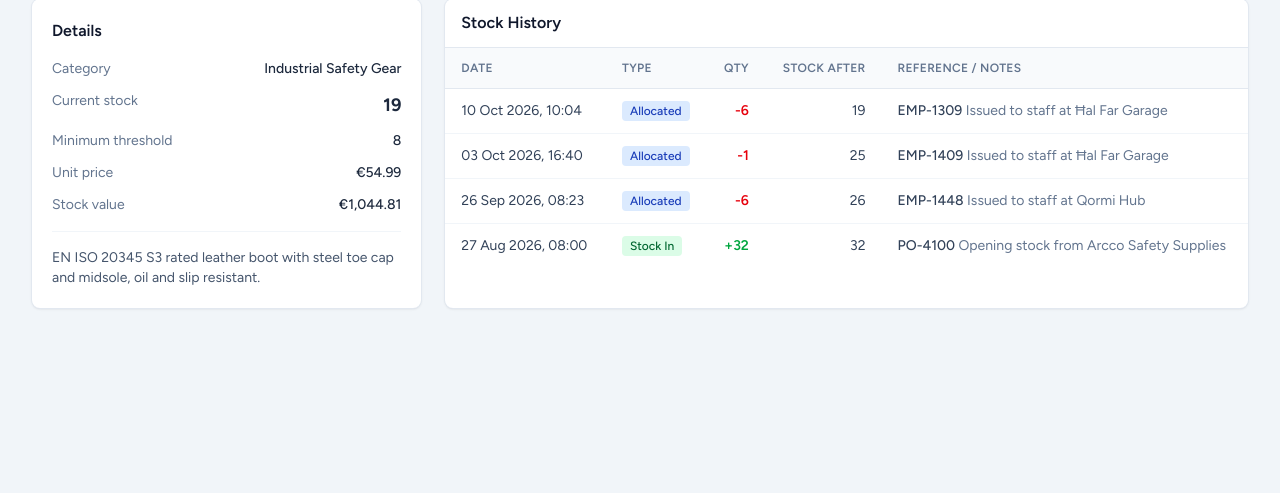
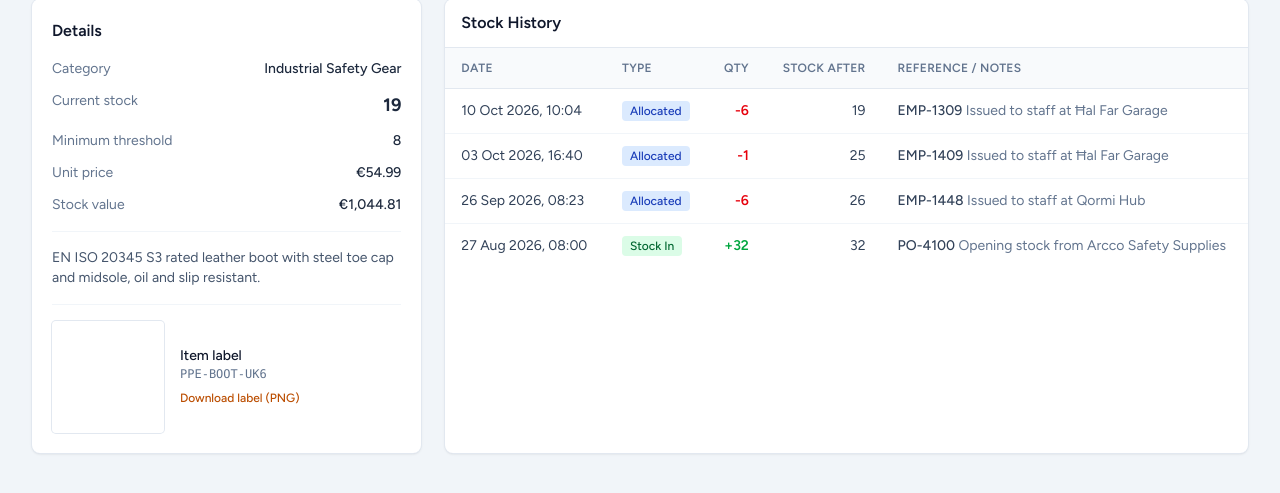
Before and after one commit to amiraa-code/uniform-inventory, a Laravel app: page /items/1 in a window 1280 px wide. Shown: the part 201-694 px from the top of the page. Run offline with Laravel 12, Linux system fonts and the light colour scheme; data comes from the database, SQL or seed files in the repository; style sheets or scripts are compiled from the project's sources; some libraries are stand-ins or nearby versions.

Commit message:
Add QR code labels to item pages

```diff
--- a/package.json
+++ b/package.json
@@ -12,5 +12,8 @@
         "laravel-vite-plugin": "^1.2.0",
         "tailwindcss": "^4.0.0",
         "vite": "^6.0.11"
+    },
+    "dependencies": {
+        "qrcode": "^1.5.4"
     }
 }
--- a/resources/js/app.js
+++ b/resources/js/app.js
@@ -2,6 +2,7 @@ import './bootstrap';
 import { initDashboardRefresh } from './dashboard-refresh';
 import { initItemAutocomplete } from './item-autocomplete';
 import { initLiveFilters } from './live-filter';
+import { initQrLabels } from './qr-labels';
 import { initSkuCheck } from './sku-check';
 import { initStockMovementForms } from './stock-movement';
 import { initWeather } from './weather';
@@ -12,6 +13,7 @@ initSkuCheck();
 initStockMovementForms();
 initDashboardRefresh();
 initWeather();
+initQrLabels();
 
 // Mobile navigation: show or hide the menu when the hamburger button is pressed.
 const menuToggle = document.querySelector('[data-menu-toggle]');
--- /dev/null
+++ b/resources/js/qr-labels.js
@@ -0,0 +1,33 @@
+/**
+ * Draws a QR code containing the item's SKU on its page, so a printed label can be
+ * scanned with the camera on the Scan page. The qrcode library is only downloaded
+ * on pages that have a label.
+ */
+export async function initQrLabels() {
+    const canvases = document.querySelectorAll('canvas[data-qr-code]');
+
+    if (canvases.length === 0) {
+        return;
+    }
+
+    const { default: QRCode } = await import('qrcode');
+
+    canvases.forEach((canvas) => {
+        const sku = canvas.dataset.qrCode;
+
+        QRCode.toCanvas(canvas, sku, { width: 224, margin: 1 }, (error) => {
+            if (error) {
+                console.error(error);
+                return;
+            }
+
+            // The download link saves the same QR code as a PNG image, ready to print.
+            const link = document.querySelector(`[data-qr-download="${sku}"]`);
+
+            if (link) {
+                link.href = canvas.toDataURL('image/png');
+                link.download = `label-${sku}.png`;
+            }
+        });
+    });
+}
--- a/resources/views/items/show.blade.php
+++ b/resources/views/items/show.blade.php
@@ -54,6 +54,17 @@
             @if ($item->description)
                 <p class="mt-4 border-t border-slate-100 pt-4 text-sm text-slate-600">{{ $item->description }}</p>
             @endif
+
+            {{-- QR code label for the shelf or bag. Scanning it on the Scan page opens this item. --}}
+            <div class="mt-4 flex items-center gap-4 border-t border-slate-100 pt-4">
+                <canvas data-qr-code="{{ $item->sku }}" width="112" height="112" class="h-28 w-28 shrink-0 rounded ring-1 ring-slate-200"
+                        aria-label="QR code for {{ $item->sku }}"></canvas>
+                <div class="text-sm">
+                    <p class="font-medium text-slate-900">Item label</p>
+                    <p class="font-mono text-xs text-slate-500">{{ $item->sku }}</p>
+                    <a href="#" data-qr-download="{{ $item->sku }}" class="mt-2 inline-block text-xs font-medium text-amber-700 hover:underline">Download label (PNG)</a>
+                </div>
+            </div>
         </section>
 
         <section class="card overflow-hidden lg:col-span-2">
```
Also changed, not shown: package-lock.json.
